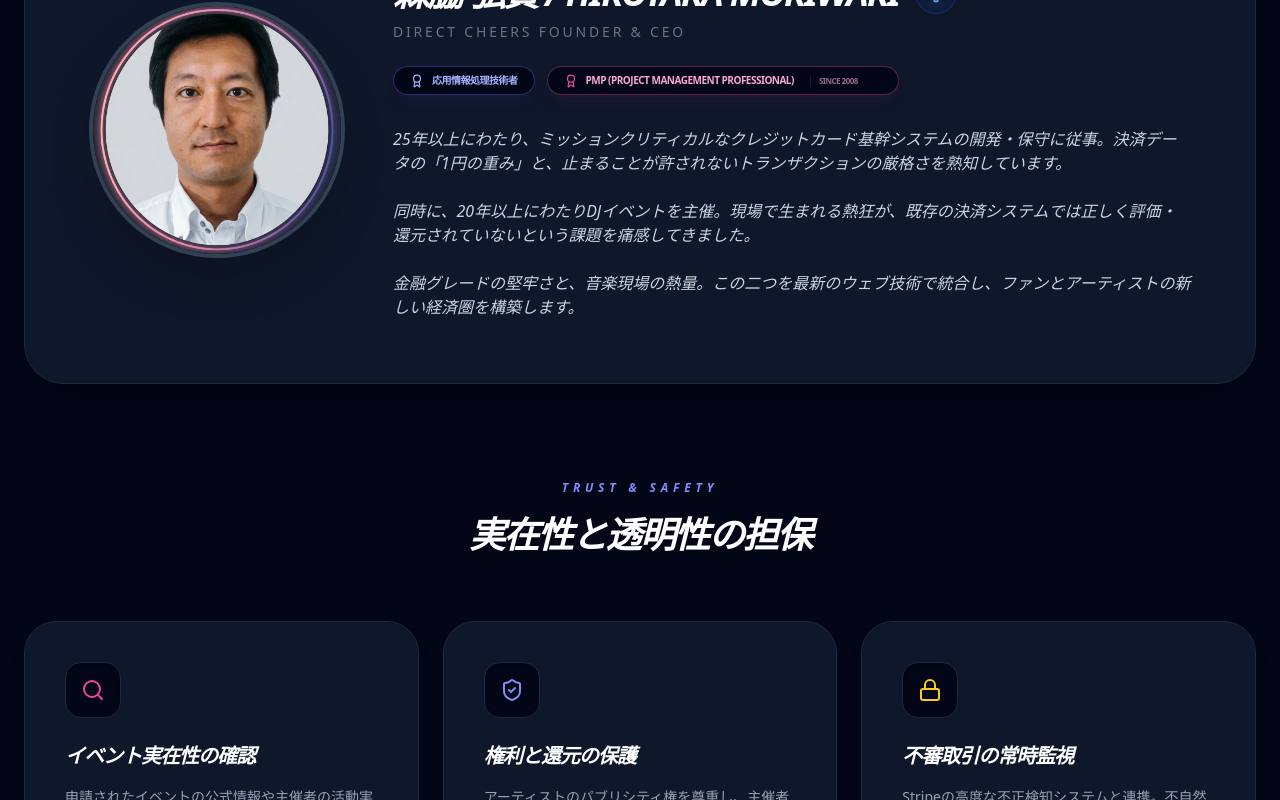
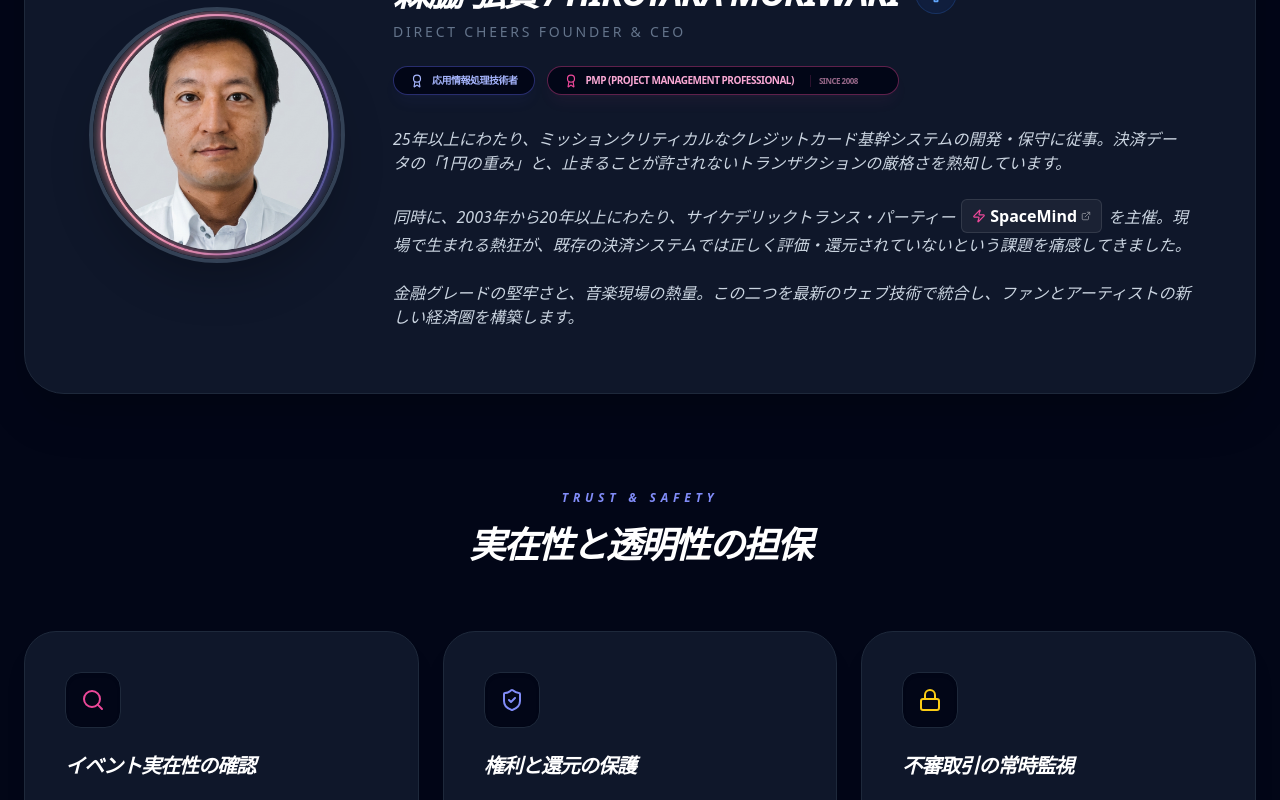
Before and after one commit to spacemindhiro/direct-cheers, a Next.js app: page /about in a window 1280 px wide. Shown: the part 900-1700 px from the top of the page. Built offline with nearby package versions, Linux system fonts and the light colour scheme.

Commit message:
about usに情報追加

```diff
--- a/app/about/page.tsx
+++ b/app/about/page.tsx
@@ -2,7 +2,7 @@
 
 import React from 'react';
 import Link from 'next/link';
-import { ArrowLeft, Users, Target, Mail, Zap, Award, ShieldCheck, Database, Lock, Search, FileText } from "lucide-react";
+import { ArrowLeft, Users, Target, Mail, Zap, Award, ShieldCheck, Database, Lock, Search, FileText, ExternalLink } from "lucide-react";
 
 export default function AboutPage() {
   return (
@@ -24,7 +24,7 @@ export default function AboutPage() {
             />
             <h1 className="text-2xl font-black tracking-tighter text-white uppercase italic text-[1.2rem] md:text-2xl">Direct Cheers</h1>
           </Link>
-          <div className="hidden md:flex items-center gap-4 text-xs font-bold text-slate-500 tracking-widest uppercase bg-slate-900 px-5 py-2.5 rounded-full border border-slate-800">
+          <div className="hidden md:flex items-center gap-4 text-xs font-bold text-slate-500 tracking-widest uppercase bg-slate-900 px-5 py-2.5 rounded-full border border-slate-800 shadow-inner">
             <Zap className="text-pink-500" size={16} fill="currentColor" />
             Platform Info
           </div>
@@ -58,7 +58,7 @@ export default function AboutPage() {
             <img
               src="/moriwaki-portrait.png"
               alt="Founder: Hirotaka Moriwaki"
-              className="w-full h-full object-cover group-hover:scale-105 transition-transform duration-700"
+              className="w-full h-full object-cover group-hover:scale-105 transition-transform duration-700 shadow-inner"
             />
           </div>
 
@@ -101,9 +101,25 @@ export default function AboutPage() {
               </a>
             </div>
 
-            <div className="space-y-6 text-slate-300 font-medium leading-relaxed italic text-sm md:text-base">
+            <div className="space-y-6 text-slate-300 font-medium leading-relaxed italic text-sm md:text-base text-pretty">
               <p>25年以上にわたり、ミッションクリティカルなクレジットカード基幹システムの開発・保守に従事。決済データの「1円の重み」と、止まることが許されないトランザクションの厳格さを熟知しています。</p>
-              <p>同時に、20年以上にわたりDJイベントを主催。現場で生まれる熱狂が、既存の決済システムでは正しく評価・還元されていないという課題を痛感してきました。</p>
+
+              <p>
+                同時に、2003年から20年以上にわたり、サイケデリックトランス・パーティー
+                <a
+                  href="https://www.facebook.com/profile.php?id=100064419200791"
+                  target="_blank"
+                  rel="noopener noreferrer"
+                  className="inline-flex items-center gap-1 mx-1.5 px-2.5 py-1 rounded-md bg-white/5 border border-white/10 text-white hover:bg-pink-500/10 hover:border-pink-500/30 hover:text-pink-300 transition-all font-bold not-italic group"
+                  title="SpaceMind (Activity Page)"
+                >
+                  <Zap size={14} className="text-pink-500 group-hover:scale-110 transition-transform" />
+                  <span>SpaceMind</span>
+                  <ExternalLink size={10} className="opacity-50" />
+                </a>
+                を主催。現場で生まれる熱狂が、既存の決済システムでは正しく評価・還元されていないという課題を痛感してきました。
+              </p>
+
               <p>金融グレードの堅牢さと、音楽現場の熱量。この二つを最新のウェブ技術で統合し、ファンとアーティストの新しい経済圏を構築します。</p>
             </div>
           </div>
@@ -186,12 +202,12 @@ export default function AboutPage() {
         {/* --- Contact --- */}
         <section className="text-center py-20 bg-gradient-to-br from-slate-900 to-slate-950 rounded-[3rem] border border-violet-500/10 shadow-3xl relative overflow-hidden flex flex-col items-center group">
           <div className="absolute inset-0 bg-pink-500/5 opacity-0 group-hover:opacity-100 transition-opacity duration-700" />
-          <h3 className="text-3xl md:text-4xl font-black text-white italic tracking-tighter uppercase mb-6 relative z-10">お問い合わせ</h3>
-          <p className="text-slate-400 font-medium leading-relaxed max-w-xl mb-12 relative z-10">
+          <h3 className="text-3xl md:text-4xl font-black text-white italic tracking-tighter uppercase mb-6 relative z-10 text-balance">お問い合わせ</h3>
+          <p className="text-slate-400 font-medium leading-relaxed max-w-xl mb-12 relative z-10 text-pretty">
             掲載をご希望のアーティスト様、またはシステムに関するご質問はお気軽にご連絡ください。
           </p>
           <div className="flex flex-col md:flex-row gap-6 w-full justify-center px-10 relative z-10">
-            <a href="mailto:support@direct-cheers.com" className="flex items-center justify-center gap-3 bg-white text-slate-950 h-16 rounded-2xl font-black text-lg hover:bg-pink-500 hover:text-white transition-all w-full md:w-auto md:px-12 shadow-2xl">
+            <a href="mailto:support@direct-cheers.com" className="flex items-center justify-center gap-3 bg-white text-slate-950 h-16 rounded-2xl font-black text-lg hover:bg-pink-500 hover:text-white transition-all w-full md:w-auto md:px-12 shadow-2xl tracking-tighter">
               <Mail size={22} fill="currentColor" />
               SUPPORT@DIRECT-CHEERS.COM
             </a>
```
